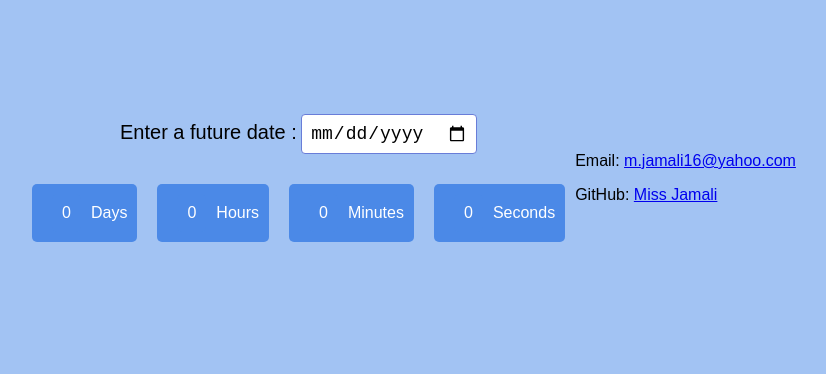
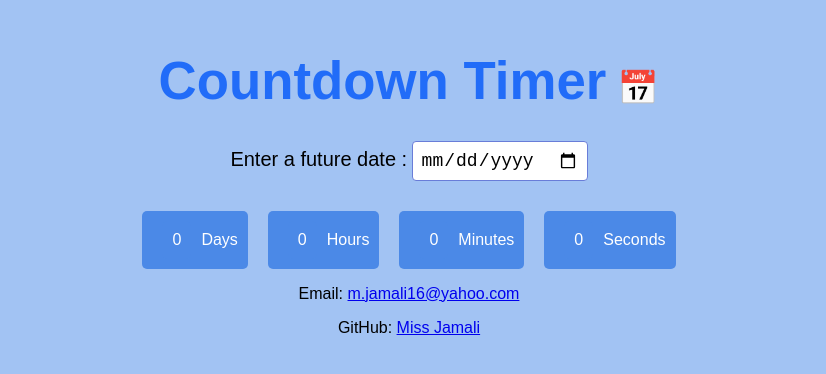
Before and after one commit to MaryaJamali/CountdownTimerProgram, a plain HTML site: page index.html in a window 1280 px wide. Shown: the part 222-596 px from the top of the page, without its empty margins (231-1057 px from the left). Drawn offline with Linux system fonts and the light colour scheme.

Commit message:
Modify the footer

```diff
--- a/index.html
+++ b/index.html
@@ -9,7 +9,7 @@
 <body>
 
     <div class="countdown-container">
-
+        <h1>Countdown Timer</h1>
         <div>
             <label class="label-date" for="date">Enter a future date :</label>
             <input type="date" id="date" name="date">
@@ -20,11 +20,13 @@
             <span><span class="mintues">0</span>Minutes</span>
             <span><span class="seconds">0</span>Seconds</span>
         </div>
+        <div class="footer-container">
+            <footer>
+                <p>Email: <a href="mailto:m.jamali16@yahoo.com">m.jamali16@yahoo.com</a></p>
+                <p>GitHub: <a href="https://github.com/MaryaJamali">Miss Jamali</a></p>
+            </footer>
+        </div>
     </div>
-    <footer>
-        <p>Email: <a href="mailto:m.jamali16@yahoo.com">m.jamali16@yahoo.com</a></p>
-        <p>GitHub: <a href="https://github.com/MaryaJamali">Miss Jamali</a></p>
-    </footer>
 
     <script src="js/script.js"></script>
 </body>
```
Also changed, not shown: css/styles.css (line endings or trailing spaces).
